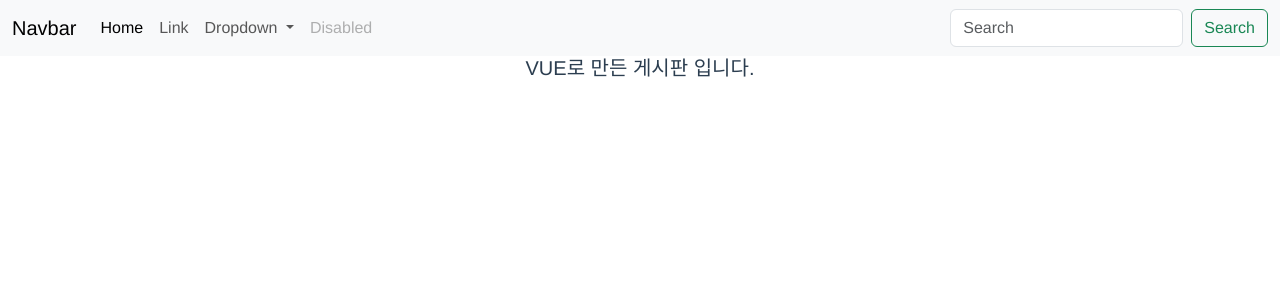
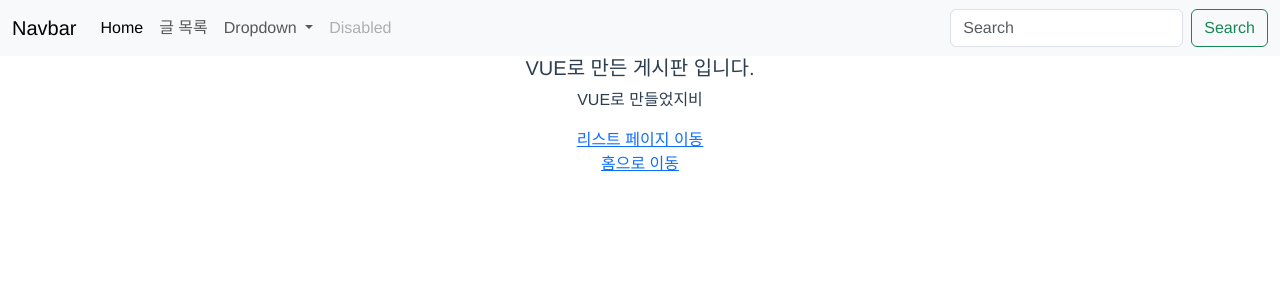
Before and after one commit to ryan9311/coding, a Vue app in the folder vue/blog/: page / in a window 1280 px wide. Shown: the top 300 px of the page. Built offline with nearby package versions, Linux system fonts and the light colour scheme.

Commit message:
상세 페이지 데이터 바인딩

```diff
--- a/vue/blog/src/App.vue
+++ b/vue/blog/src/App.vue
@@ -1,7 +1,10 @@
 <template>
   <Nav />
   <router-view :blogContents="blogContents"></router-view>
-  <!-- <List :blogContents="blogContents" /> -->
+  <div>
+    <router-link to="/list">리스트 페이지 이동</router-link>
+  </div>
+  <router-link to="/">홈으로 이동</router-link>
 </template>
 
 <script>
--- /dev/null
+++ b/vue/blog/src/components/ContentDetail.vue
@@ -0,0 +1,24 @@
+<template>
+  {{ $route.params.id }}
+  <div class="contentHeader">
+    <h5>{{ blogContents[$route.params.id].title }}</h5>
+    <p>{{ blogContents[$route.params.id].date }}</p>
+  </div>
+  <p>{{ blogContents[$route.params.id].content }}</p>
+</template>
+
+<script>
+export default {
+  name: "ContentDetail",
+  props: {
+    blogContents: Array,
+  },
+};
+</script>
+
+<style>
+.contentHeader {
+  display: flex;
+  justify-content: center;
+}
+</style>
--- a/vue/blog/src/components/MainHome.vue
+++ b/vue/blog/src/components/MainHome.vue
@@ -1,6 +1,7 @@
 <template>
   <div>
     <h5>VUE로 만든 게시판 입니다.</h5>
+    <p>VUE로 만들었지비</p>
   </div>
 </template>
 
--- a/vue/blog/src/components/Navbar.vue
+++ b/vue/blog/src/components/Navbar.vue
@@ -1,7 +1,7 @@
 <template>
   <nav class="navbar navbar-expand-lg bg-body-tertiary">
     <div class="container-fluid">
-      <a class="navbar-brand" href="#">Navbar</a>
+      <a class="navbar-brand" href="/">Navbar</a>
       <button
         class="navbar-toggler"
         type="button"
@@ -16,10 +16,10 @@
       <div class="collapse navbar-collapse" id="navbarSupportedContent">
         <ul class="navbar-nav me-auto mb-2 mb-lg-0">
           <li class="nav-item">
-            <a class="nav-link active" aria-current="page" href="#">Home</a>
+            <a class="nav-link active" aria-current="page" href="/">Home</a>
           </li>
           <li class="nav-item">
-            <a class="nav-link" href="#">Link</a>
+            <a class="nav-link" href="/list">글 목록</a>
           </li>
           <li class="nav-item dropdown">
             <a
```
